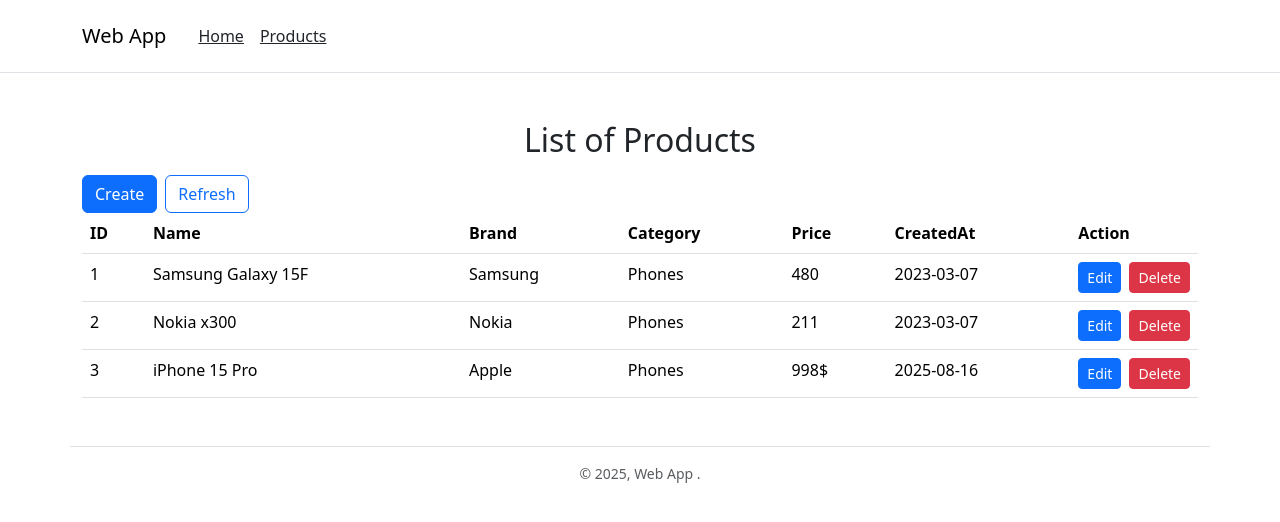
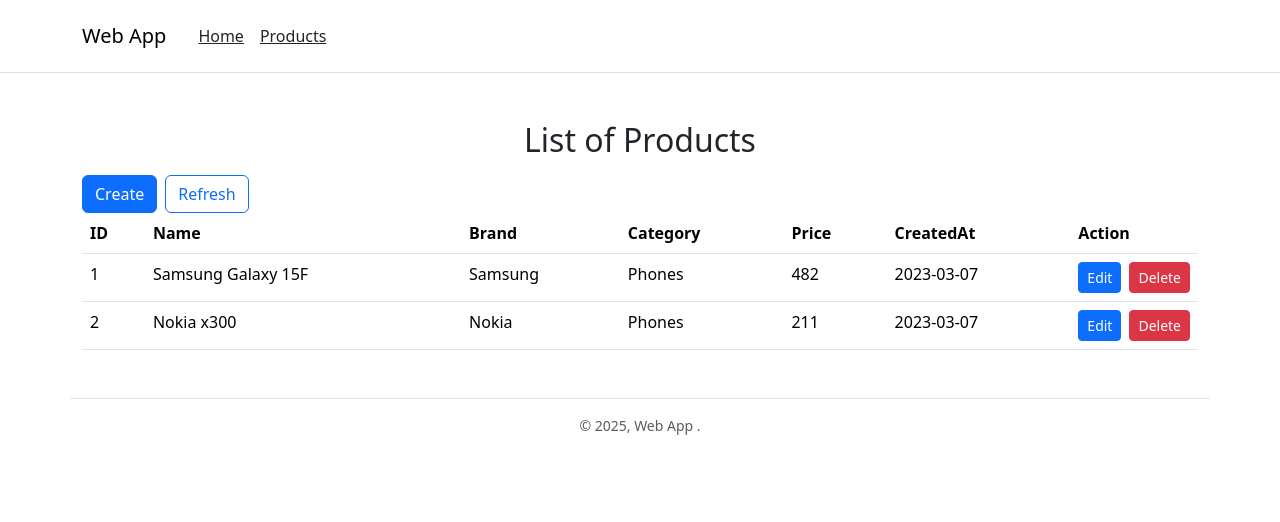
Before and after one commit to HagerAlaa1/Web-App-crud-operation, a React (Vite) app: page /Products in a window 1280 px wide. Shown: the top 522 px of the page. Built offline with nearby package versions, Linux system fonts and the light colour scheme; data requests are answered from the project's data file.

Commit message:
json server changed

```diff
--- a/db.json
+++ b/db.json
@@ -1,31 +1,19 @@
 {
-  "products": [
+  "posts": [
     {
-      "name": "Samsung Galaxy 15F",
-      "brand": "Samsung",
-      "category": "Phones",
-      "price": "480",
-      "description": "SmartPhone",
-      "createdAt": "2023-03-07",
-      "id": 1
-    },
+      "id": 1,
+      "title": "json-server",
+      "author": "typicode"
+    }
+  ],
+  "comments": [
     {
-      "name": "Nokia x300",
-      "brand": "Nokia",
-      "category": "Phones",
-      "price": "211",
-      "description": "Red Color",
-      "createdAt": "2023-03-07",
-      "id": 2
-    },
-    {
-      "name": "iPhone 15 Pro",
-      "brand": "Apple",
-      "category": "Phones",
-      "price": "998$",
-      "description": "newest edition",
-      "createdAt": "2025-08-16",
-      "id": 3
+      "id": 1,
+      "body": "some comment",
+      "postId": 1
     }
-  ]
+  ],
+  "profile": {
+    "name": "typicode"
+  }
 }
--- a/src/Pages/Products.tsx
+++ b/src/Pages/Products.tsx
@@ -47,7 +47,7 @@ function ProductList ({showForm}:ProductsShowForm ) {
 const [products, setproducts] = useState<ProductDetails[]>([])
 
 function fetchProducts () {
-    fetch("http://localhost:3001/products")
+    fetch("http://localhost:4001/products")
   .then((response) => {
     if (!response.ok) {
       throw new Error("UnExpected server response");
@@ -154,7 +154,7 @@ function ProductForm ({showList, product}:ProductsShowList ) {
         }
         if (product.id) {
             //update the product
-            fetch("http://localhost:3001/products/" + product.id, {
+            fetch("http://localhost:4001/products/" + product.id, {
                 method: "PATCH",
                 headers: {
                     "Content-Type": "application/json",
@@ -177,7 +177,7 @@ function ProductForm ({showList, product}:ProductsShowList ) {
 
             // Add created date
             product.createdAt = new Date().toISOString().slice(0, 10);
-            fetch("http://localhost:3001/products", {
+            fetch("http://localhost:4001/products", {
                 method: "POST",
                 headers: {
                     "Content-Type": "application/json",
--- /dev/null
+++ b/src/db.json
@@ -0,0 +1,22 @@
+{
+  "products": [
+    {
+      "id": 1,
+      "name": "Samsung Galaxy 15F",
+      "brand": "Samsung",
+      "category": "Phones",
+      "price": "482",
+      "description": "SmartPhone",
+      "createdAt": "2023-03-07"
+    },
+    {
+      "id": 2,
+      "name": "Nokia x300",
+      "brand": "Nokia",
+      "category": "Phones",
+      "price": "211",
+      "description": "Red Color",
+      "createdAt": "2023-03-07"
+    }
+  ]
+}
```
Also changed, not shown: package.json (+4 -5 lines), 1 other file (tests, documents, lock files or other folders).
